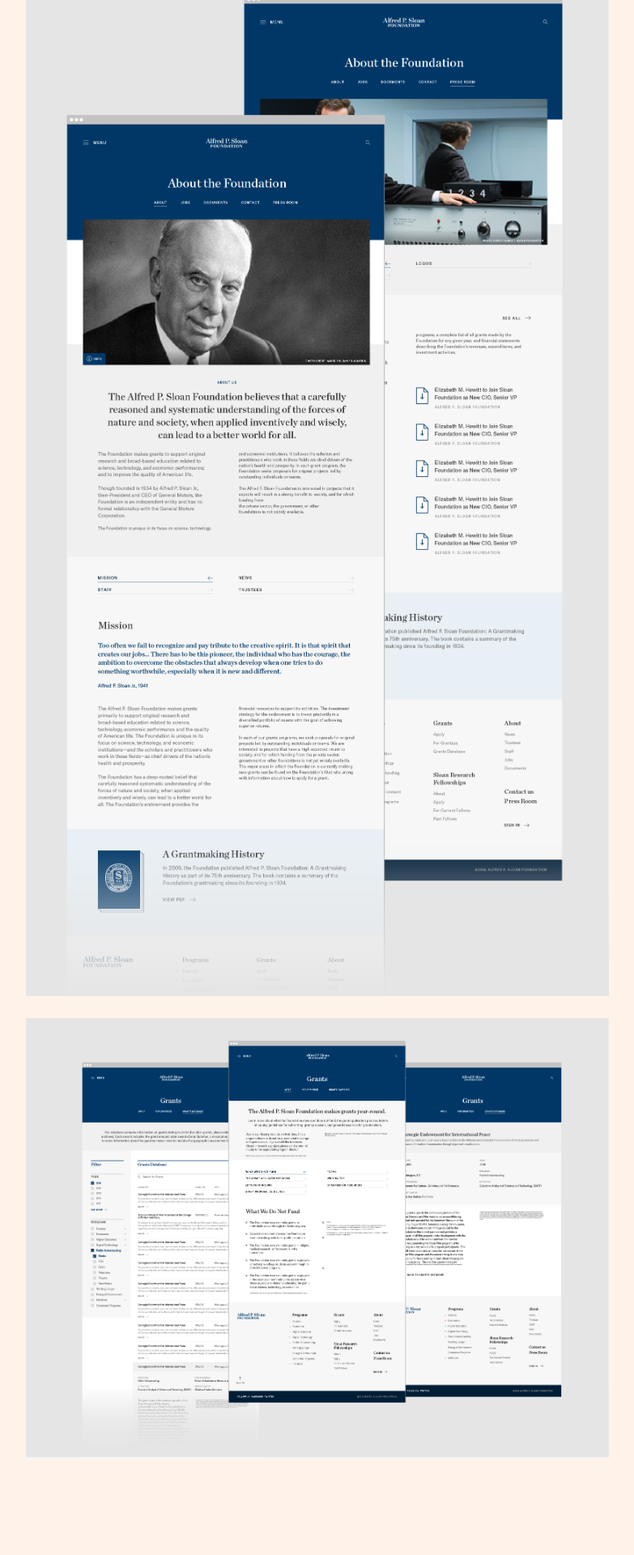
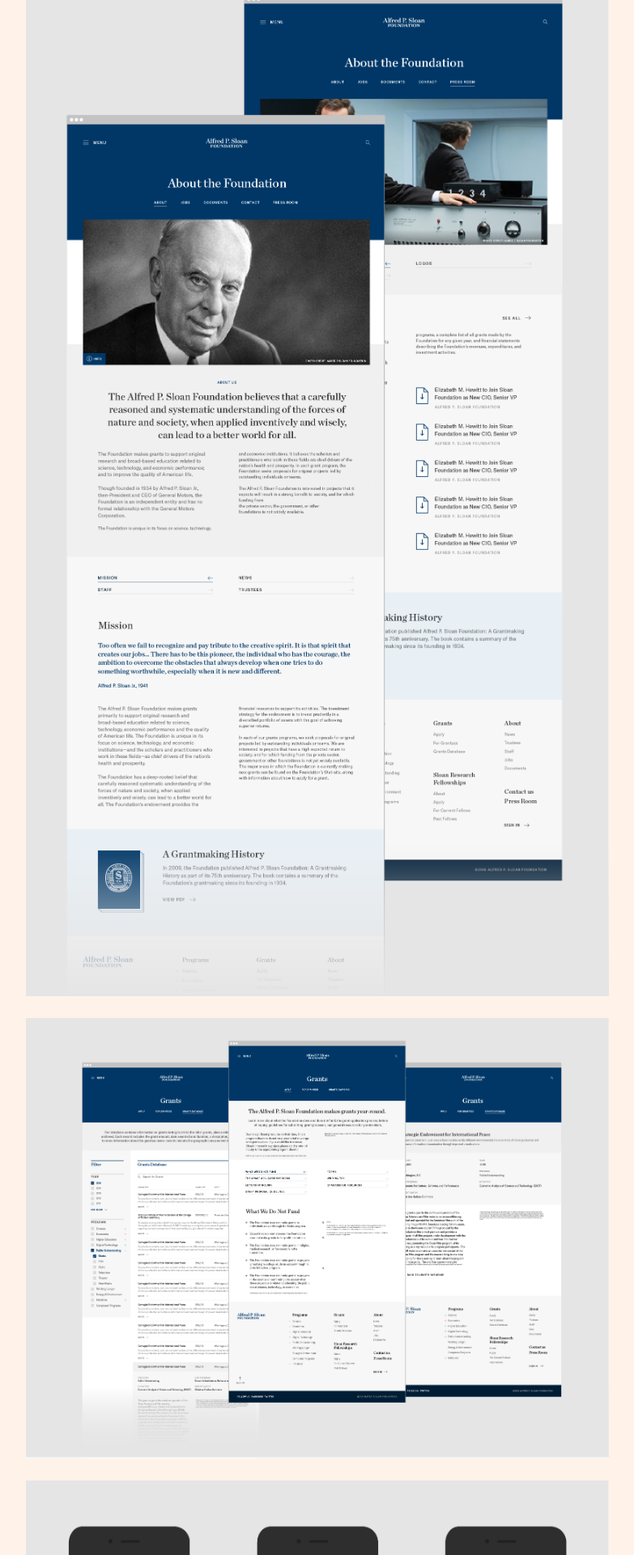
Before and after one commit to jonaschafer/jonaschafer.github.io, a Jekyll site: the page built from collections/_work/sloan.html, in a window 1280 px wide. Shown: the part 4480-6400 px from the top of the page at 81% size, without its empty margins (248-1031 px from the left). Built offline with Jekyll 4.4.1, drawn with Linux system fonts in a browser that asks for light colours.

Commit message:
added more images to sloan project

```diff
--- a/collections/_work/sloan.html
+++ b/collections/_work/sloan.html
@@ -22,3 +22,6 @@
 <img src="/assets/images/sloan/sloan-2.png">
 <img src="/assets/images/sloan/sloan-3.png">
 <img src="/assets/images/sloan/sloan-4.png">
+<img src="/assets/images/sloan/sloan-5.png">
+<img src="/assets/images/sloan/sloan-6.png">
+<img src="/assets/images/sloan/sloan-7.png">
```
